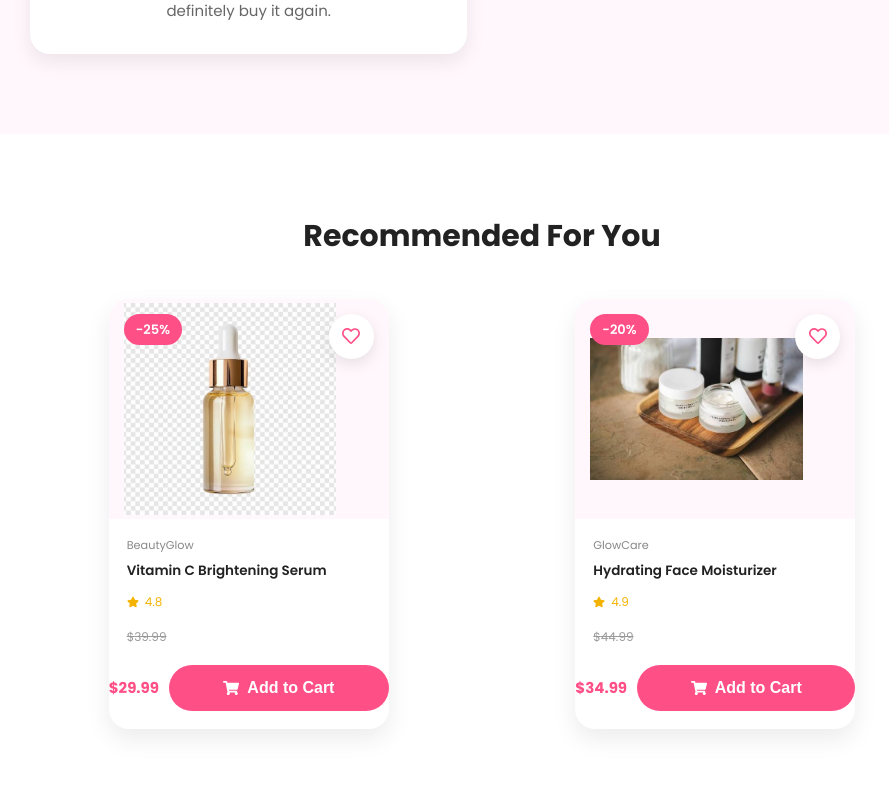
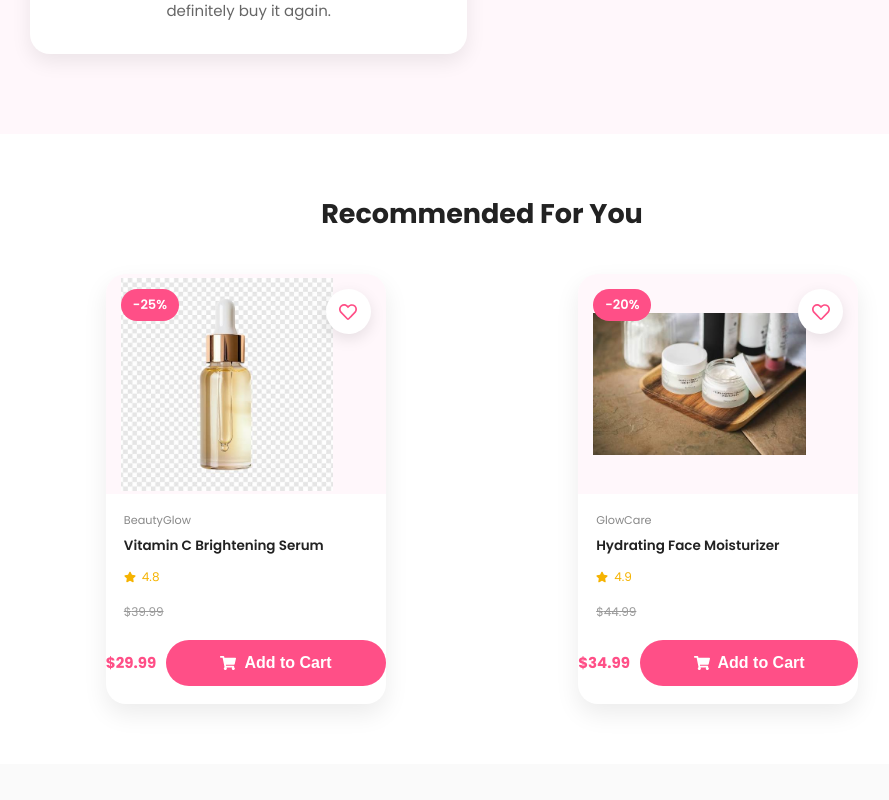
Before and after one commit to Gouthami101198/BeautyStore, a React (Vite) app: page /products/1 in a window 1280 px wide. Shown: the part 2160-2960 px from the top of the page, without its empty margins (158-1047 px from the left). Built offline with nearby package versions, Linux system fonts and the light colour scheme.

Commit message:
Refactor Recommendation.css for padding and gap adjustments

```diff
--- a/src/components/Recommendation/Recommendation.css
+++ b/src/components/Recommendation/Recommendation.css
@@ -1,11 +1,11 @@
 .recommendation {
-  padding: 80px 8%;
+  padding:60px 7%;
   background: #fff;
 }
 
 .recommendation h2 {
   text-align: center;
-  font-size: 2rem;
+  font-size:1.8rem;
   font-weight: 700;
   color: #222;
   margin-bottom: 40px;
@@ -14,7 +14,7 @@
 .recommend-grid {
   display: grid;
   grid-template-columns: repeat(auto-fit, minmax(260px, 1fr));
-  gap: 30px;
+  gap: 20px;
   align-items: start;
   justify-items: center;
 }
```
